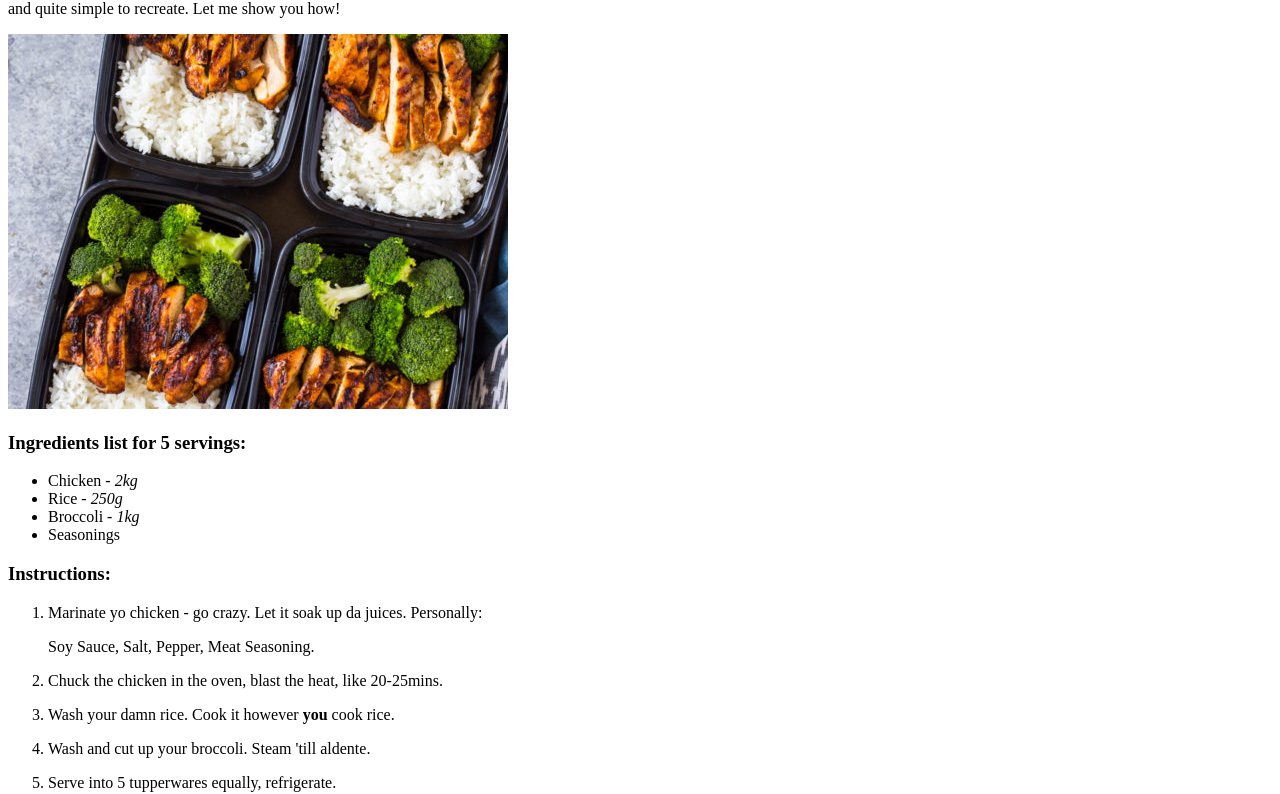
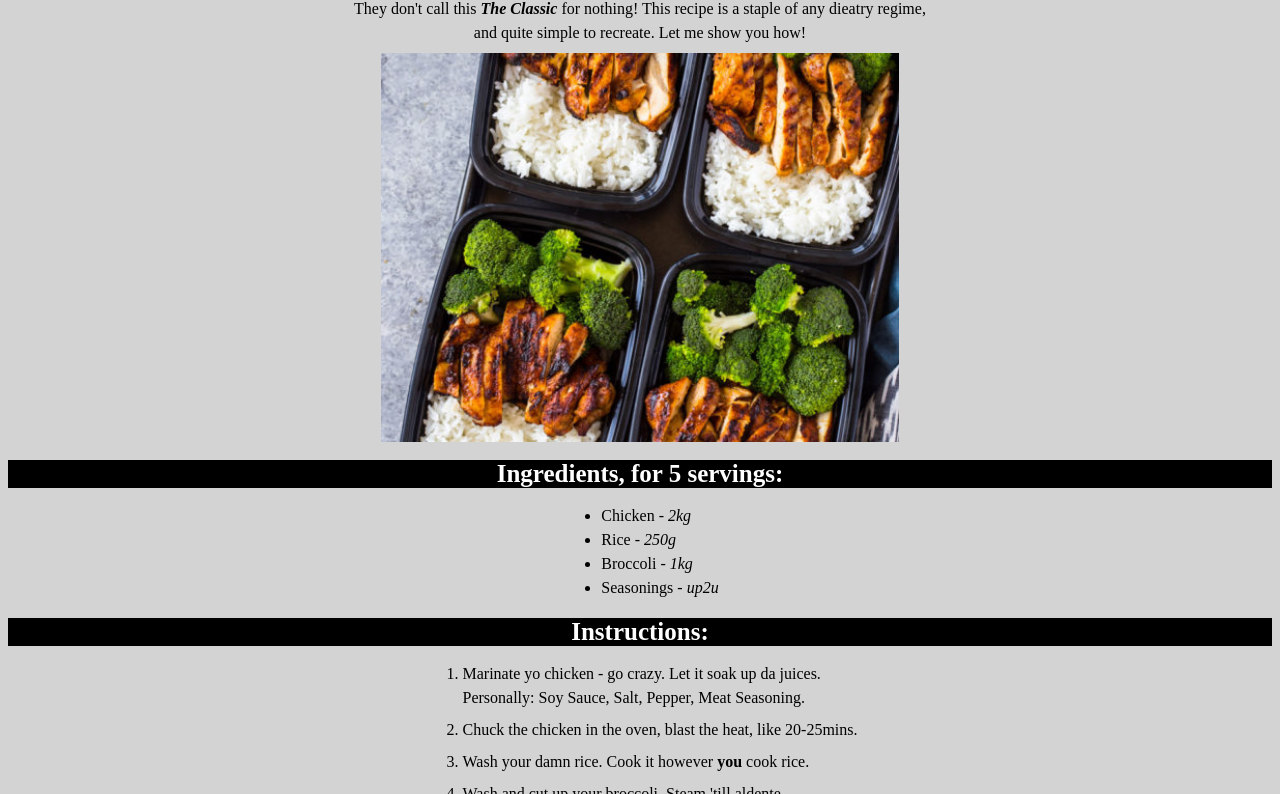
Before and after one commit to Moulanbator/odin-recipes, a plain HTML site: page pages/classic.html in a window 1280 px wide. Shown: the part 140-934 px from the top of the page. Drawn offline with Linux system fonts and the light colour scheme.

Commit message:
Creation of css file and added to classics
Created the outline of the css template which in theory can be used for
all the other pages too, but haven't added it to the others because I
still prefer the original style.

```diff
--- a/pages/classic.html
+++ b/pages/classic.html
@@ -3,29 +3,33 @@
     <head>
         <meta charset="UTF-8">
         <title>The Classic</title>
+        <link rel="stylesheet" href="../style.css">
     </head>
+
     <body>
-        <a href="../index.html">Home</a>
-        <h1>The Classic</h1>
-        They don't call this <strong><em>The Classic</em></strong> for nothing! This recipe is a staple of any dieatry regime,
-        <p>and quite simple to recreate. Let me show you how!</p>
-        <img src="../images/chicken.jpg">
-        <h3>Ingredients list for 5 servings:</h3>
-        <ul>
+        <button class="home"><a href="../index.html">Home</a></button>
+        <h1 class="main-title">The Classic</h1>
+        <p class="intro">They don't call this <strong><em>The Classic</em></strong> for nothing! This recipe is a staple of any dieatry regime,</p>
+        <p class="intro">and quite simple to recreate. Let me show you how!</p>
+        <img src="../images/chicken.jpg" class="pic">
+        <h3 class="subtitles">Ingredients, for 5 servings:</h3>
+            <div class="mylists">
+                <ul class="myli">
                     <li>Chicken - <em>2kg</em></li>
                     <li>Rice - <em>250g</em></li>
                     <li>Broccoli - <em>1kg</em></li>
-            <li>Seasonings</li>
+                    <li>Seasonings - <em>up2u</em></li>
                 </ul>
-
-        <h3>Instructions:</h3>
-        <ol>
-            <li>Marinate yo chicken - go crazy. Let it soak up da juices. Personally: <p>Soy Sauce, Salt, Pepper, Meat Seasoning.</p></li>
-            <li>Chuck the chicken in the oven, blast the heat, like 20-25mins.</li>
+            </div>
+        <h3 class="subtitles" id="second">Instructions:</h3>
+            <div class="mylists">
+                <ol class="myli">
+                    <li><p>Marinate yo chicken - go crazy. Let it soak up da juices.</p><p>Personally: Soy Sauce, Salt, Pepper, Meat Seasoning.</p></li>
+                    <li><p>Chuck the chicken in the oven, blast the heat, like 20-25mins.</p></li>
                     <li><p>Wash your damn rice. Cook it however <strong>you</strong> cook rice.</p></li>
-            <li>Wash and cut up your broccoli. Steam 'till aldente.</li>
+                    <li><p>Wash and cut up your broccoli. Steam 'till aldente.</p></li>
                     <li><p>Serve into 5 tupperwares equally, refrigerate.</p></li>
                 </ol>
-
+            </div>
     </body>
 </html>
--- /dev/null
+++ b/style.css
@@ -0,0 +1,65 @@
+body {
+    background-color: lightgrey;
+}
+
+.home{
+    background-color: black;
+    color: white;
+}
+
+a:link{
+    color: white;
+}
+a:visited{
+    color:red;
+}
+
+.main-title {
+    color: white;
+    background-color: black;
+    font-size: 55px;
+    margin-bottom: auto;
+}
+
+.intro,
+.main-title,
+.subtitles {
+    text-align: center;
+}
+.subtitles{
+    color: white;
+    background-color: black;
+    font-size: 25px;
+    margin-top: 0.5cm;
+    margin-bottom: 0.4cm;
+}
+
+#second{
+    margin-bottom: 0cm;
+}
+
+.pic {
+    display: block;
+    margin: auto;
+    width: 41%;
+}
+
+div.mylists {
+    text-align: center;
+    font-size: 16px;
+}
+
+ul.myli,
+ol.myli {
+    margin: auto;
+    display: inline-block;
+    text-align: left;
+}
+
+li{
+    line-height: 1.5;
+  }
+
+p{
+    line-height: 0.5;
+}
```
Also changed, not shown: index.html (+1 -0 lines). Lines whose indentation alone changed are shown as unchanged.
